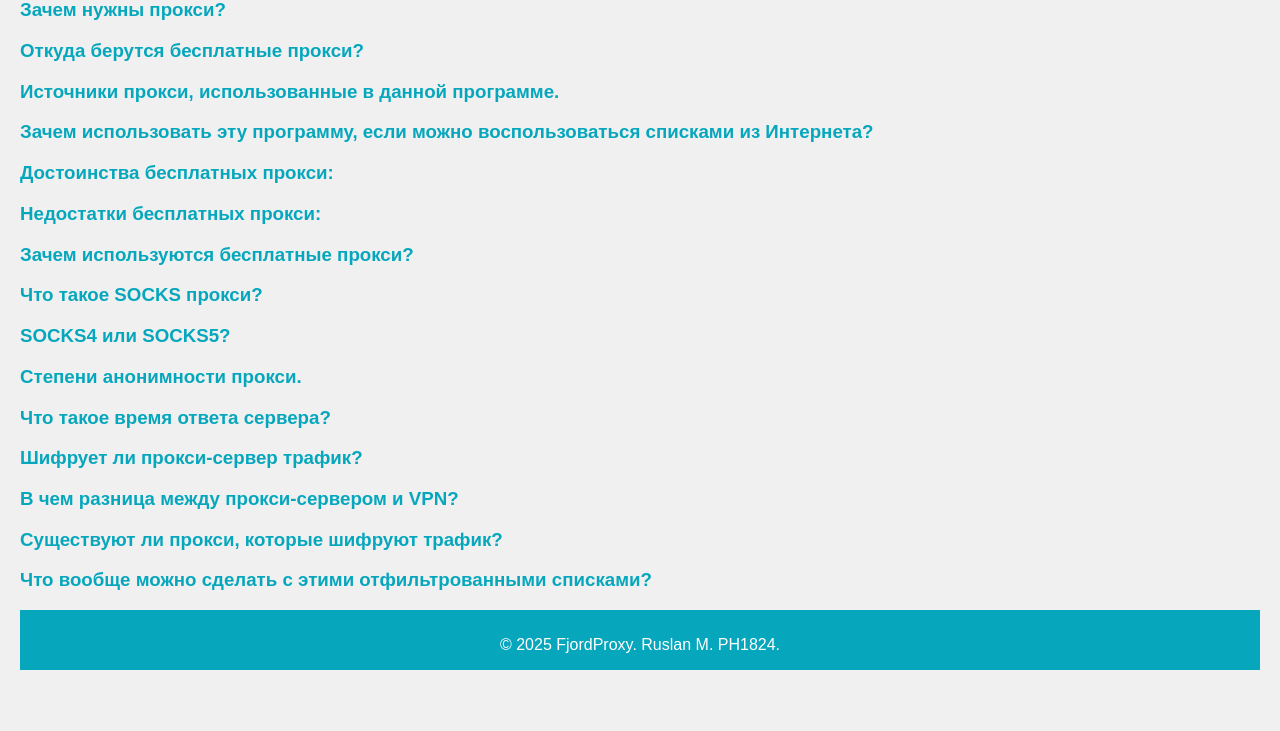
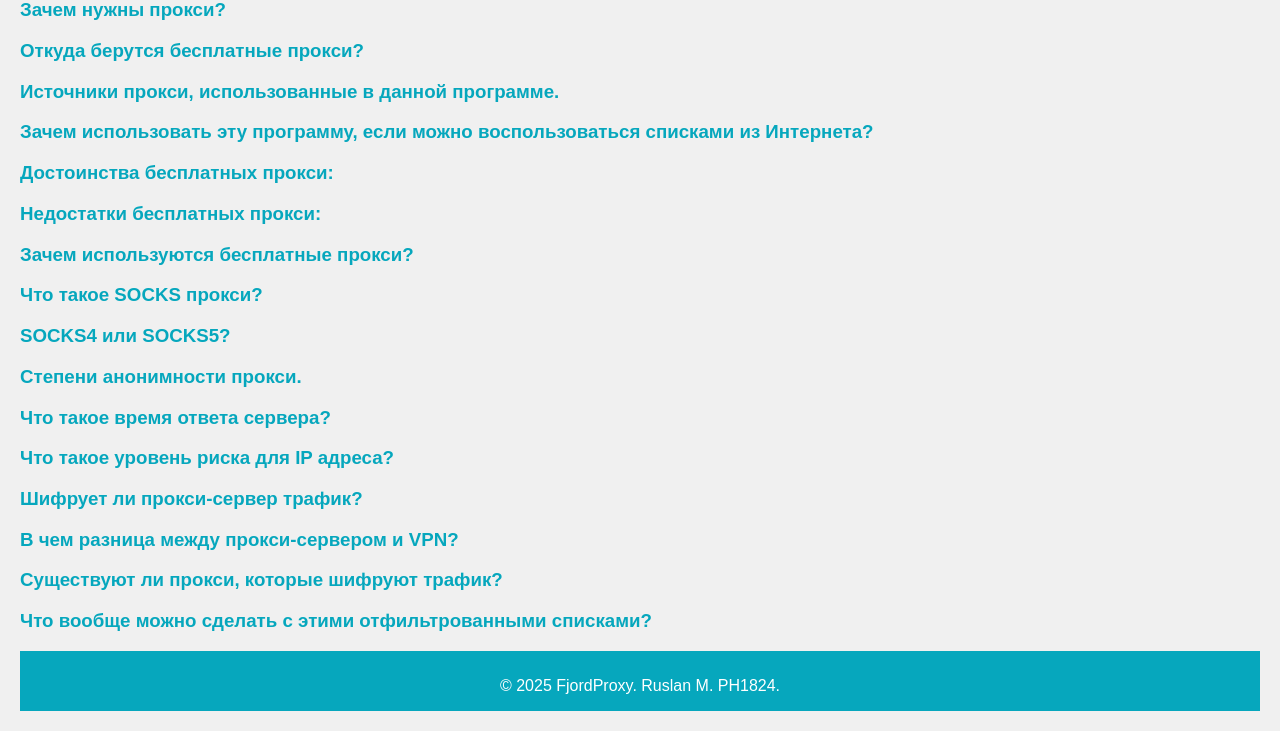
Before and after one commit to ruslan-mash/socks_checker, a Django app: page /faq/ in a window 1280 px wide. Shown: the part 218-949 px from the top of the page. Before the commit the page ends 888 px from the top, so only its background shows below. Run offline with Django 5.2, Linux system fonts and the light colour scheme.

Commit message:
подправлено FAQ

```diff
--- a/proxy_checker/checker/templates/checker/faq.html
+++ b/proxy_checker/checker/templates/checker/faq.html
@@ -143,6 +143,17 @@
             </div>
         </div>
         <div>
+            <h3 class="spoiler">Что такое уровень риска для IP адреса?</h3>
+            <div class="spoiler-content">
+                <p>Поскольку бесплатные прокси имеют присущие им недостатки, в программу добавлена проверка репутации IP адреса по данным сайта <a href="https://scamalytics.com/" target="_blank">Scamalytics.com</a>. Это специализированная платформа для предотвращения мошенничества в интернете, которая помогает бизнесу и частным пользователям выявлять и блокировать подозрительные активности. Основная цель Scamalytics — защита от онлайн-мошенничества, включая фишинг, фальшивые профили, мошеннические транзакции и другие виды киберугроз.</p>
+                <p>Уровни риска на Scamalytics:</p>
+            <ul>
+            <li>High Risk (высокий риск) – IP, скорее всего, используется для мошенничества, ботов, атак.</li>
+            <li>Medium Risk (средний риск) – IP может принадлежать VPN, дата-центру или быть частью серых зон.</li>
+            <li>Low Risk (низкий риск) – Обычный пользовательский IP без подозрительной активности.</li>
+            </ul>
+        </div>
+        <div>
             <h3 class="spoiler">Шифрует ли прокси-сервер трафик?</h3>
             <div class="spoiler-content">
                 <p>SOCKS4/5 (также как и http-proxy) <strong>не шифруют трафик</strong>, они его передают «как есть». Шифрование — это не задача прокси-сервера. Используйте шифрованный VPN-туннель или позаботьтесь о том, чтобы приложения сами шифровали свои данные.</p>
--- a/proxy_checker/checker/templates/checker/home.html
+++ b/proxy_checker/checker/templates/checker/home.html
@@ -24,7 +24,7 @@
                     <th>Анонимность</th>
                     <th>Страна</th>
                     <th>Код страны</th>
-                    <th>Репутация</th>
+                    <th>Уровень риска</th>
                     <th>Дата проверки</th>
                     <th>Время проверки</th>
                 </tr>
--- a/proxy_checker/checker/views.py
+++ b/proxy_checker/checker/views.py
@@ -488,7 +488,7 @@ class ProxyViewSet(viewsets.ModelViewSet):
 
         # Фильтрация и разбиение на страницы набора запросов с явным упорядочиванием
         queryset = self.filter_queryset(self.get_queryset()).order_by(
-            'id')  # Убедиться, что сортировка выполнена по «id» или другому полю
+            '-id')  # Убедиться, что сортировка выполнена по «id» или другому полю
 
         # логика пагинации
         page = self.paginate_queryset(queryset)
```
